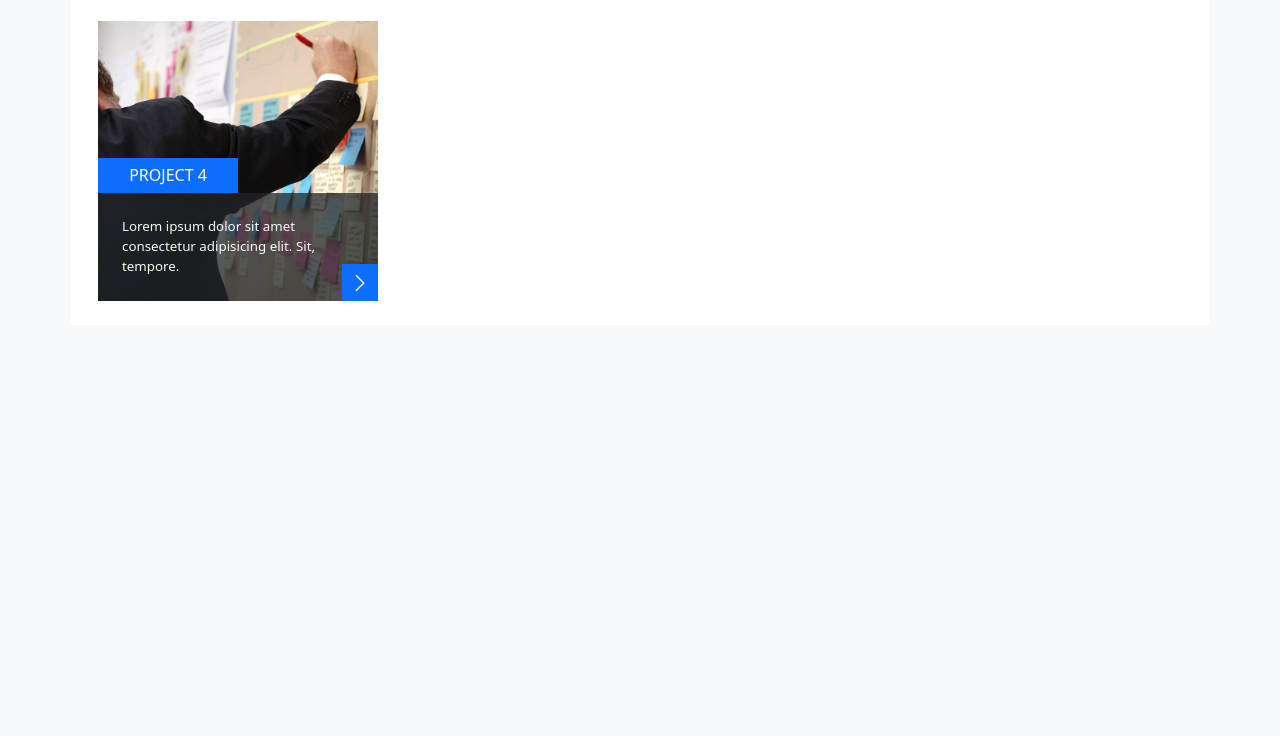
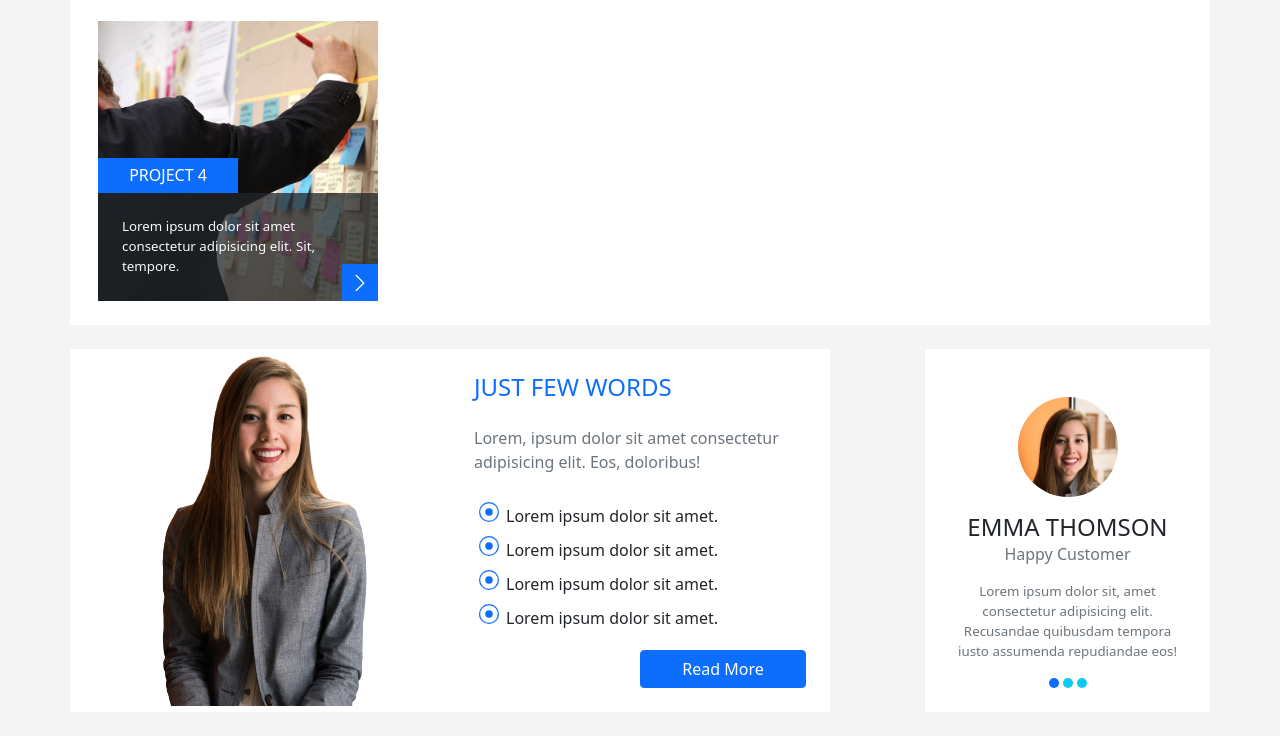
Before and after one commit to alankar-ttn/Bootstrap-Assignment, a plain HTML site: page index.html in a window 1280 px wide. Shown: the part 1415-2151 px from the top of the page. Before the commit the page ends 1764 px from the top, so only its background shows below. Drawn offline with nearby package versions, Linux system fonts and the light colour scheme.

Commit message:
testimonial done

```diff
--- a/index.html
+++ b/index.html
@@ -16,7 +16,7 @@
 
 		<title>Bootstrap Assignment</title>
 	</head>
-	<body class="bg-light">
+	<body>
 		<nav class="navbar navbar-expand-md navbar-light bg-white">
 			<div class="container-fluid">
 				<button
@@ -568,7 +568,52 @@
 					</div>
 				</div>
 			</div>
+
+            <div class="container my-4 testimonial">
+                <div class="row gap-4 justify-content-between">
+                    <div class="col-md-8 bg-white">
+                        <div class="row">
+                            <div class="col-md-6 text-center">
+                                <img src="./static/img/woman.png" class="" alt="woman">
+                            </div>
+                            <div class="col-md-6 p-4">
+                                <p class="h4 text-primary">JUST FEW WORDS</p>
+                                <p class="text-muted my-4">Lorem, ipsum dolor sit amet consectetur adipisicing elit. Eos, doloribus!</p>
+                                <ul>
+                                    <li class="py-1">Lorem ipsum dolor sit amet.</li>
+                                    <li class="py-1">Lorem ipsum dolor sit amet.</li>
+                                    <li class="py-1">Lorem ipsum dolor sit amet.</li>
+                                    <li class="py-1">Lorem ipsum dolor sit amet.</li>
+                                </ul>
+                                <div class="btn btn-primary w-50 float-end">Read More</div>
+                            </div>
+                        </div>
+                    </div>
+                    <div class="col-md-3 bg-white text-center person d-flex flex-column justify-content-end align-items-center p-4">
+                        <img src="./static/img/woman-face.jpeg" class="rounded-circle text-center" alt="face">
+                        <p class="h4 text-dark mt-3 mb-0">EMMA THOMSON</p>
+                        <p class="text-muted">Happy Customer</p>
+                        <p class="text-muted">Lorem ipsum dolor sit, amet consectetur adipisicing elit. Recusandae quibusdam tempora iusto assumenda repudiandae eos!</p>
+                        <div class="d-flex justify-content-center">
+							<div class="circle rounded-circle bg-primary me-1"></div>
+							<div class="circle rounded-circle bg-info"></div>
+							<div class="circle rounded-circle bg-info ms-1"></div>
+						</div>
+                    </div>
+                </div>
+            </div>
 		</main>
+
+        <footer>
+            <div class="container-fluid">
+                <div class="row">
+                    <div class="col-md-3"></div>
+                    <div class="col-md-3"></div>
+                    <div class="col-md-3"></div>
+                    <div class="col-md-3"></div>
+                </div>
+            </div>
+        </footer>
 
 		<!-- Optional JavaScript; choose one of the two! -->
 
--- a/static/css/style.css
+++ b/static/css/style.css
@@ -1,3 +1,7 @@
+body {
+    background: #f4f4f4;
+}
+
 .carousel-control-prev-icon {
     position: absolute;
     height: 50px;
@@ -48,6 +52,19 @@
     font-size: smaller;
 }
 
+.testimonial ul {
+    list-style-image: url("../img/list.svg");
+}
+
+.person img {
+    height: 100px;
+    width: 100px;
+}
+
+.person p:nth-of-type(3) {
+    font-size: smaller;
+}
+
 @media (max-width: 768px) {
     .project {
         width: auto;
```
Also changed, not shown: static/img/list.svg (added), static/img/woman-face.jpeg (added), static/img/woman.png (added).
